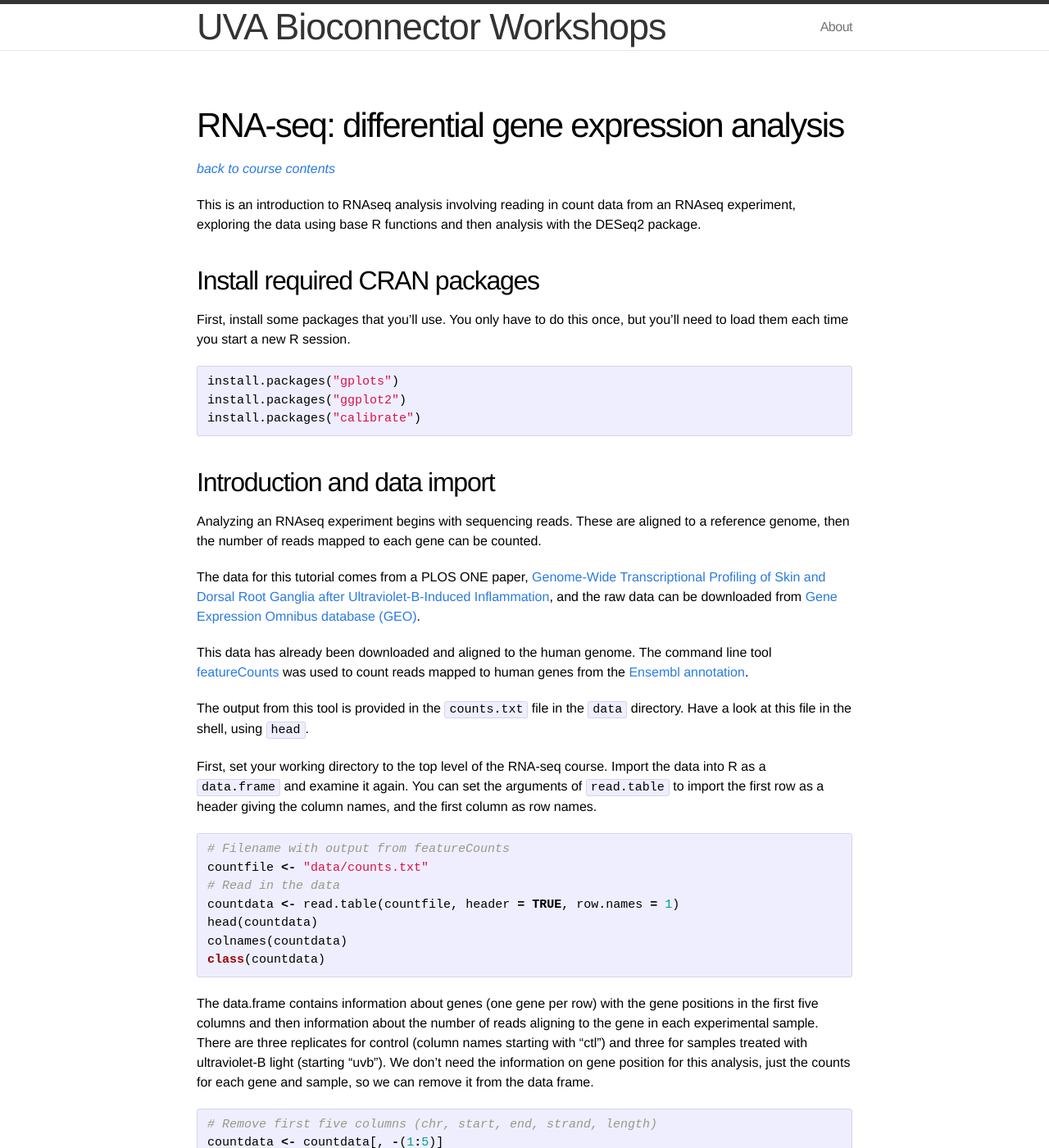
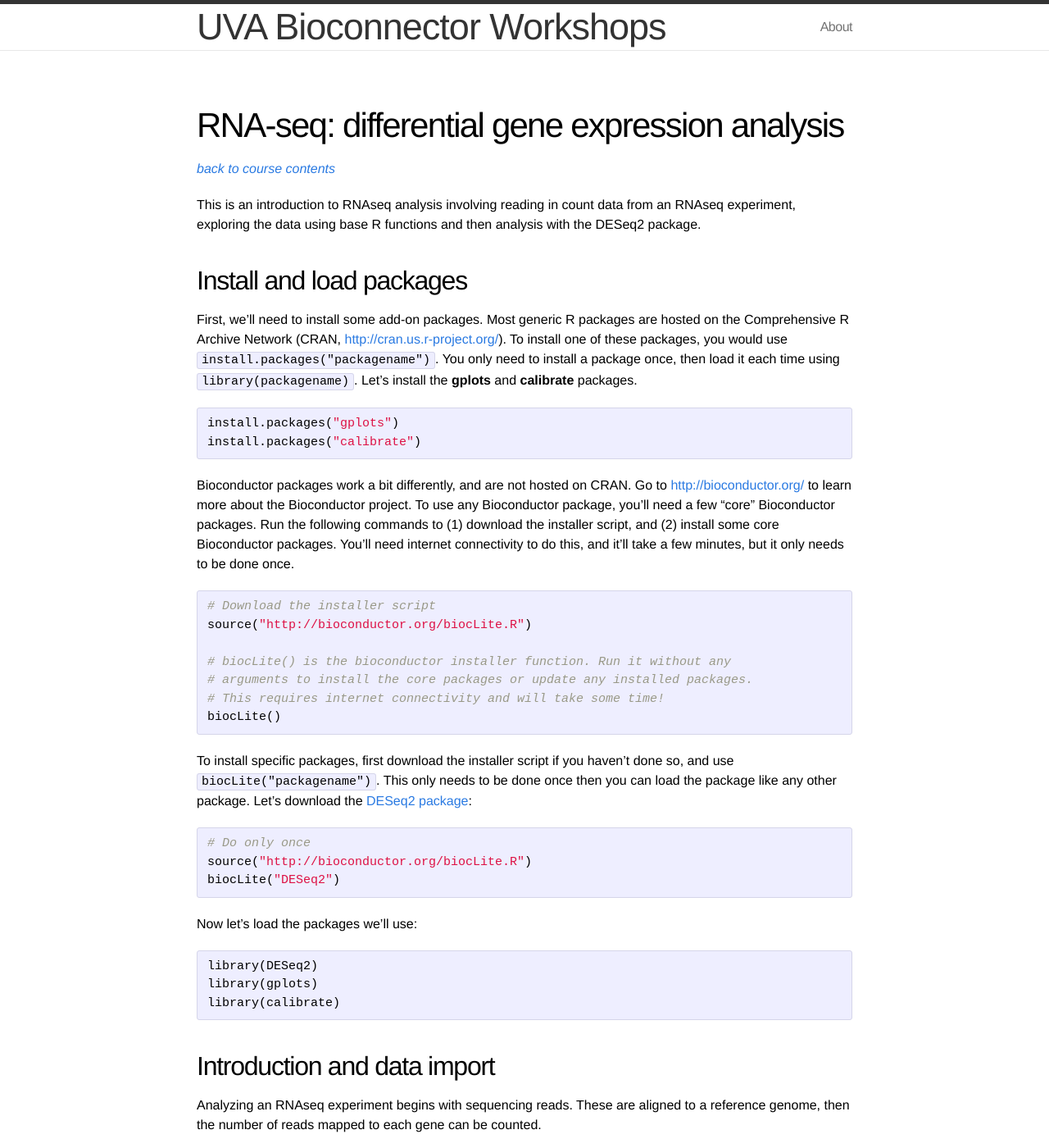
Before and after one commit to bioconnector/workshops2015, a Jekyll site: the page built from lessons/rnaseq-1day/03-differential-expression.md, in a window 1280 px wide and 1400 px high. Shown: the whole window at 82% size. Built offline with Jekyll 4.4.1, drawn with Linux system fonts in a browser that asks for light colours; Markdown is read by kramdown in place of the engine named in the settings.

Commit message:
updated package loading instructions for dge lesson

````diff
--- a/lessons/rnaseq-1day/03-differential-expression.md
+++ b/lessons/rnaseq-1day/03-differential-expression.md
@@ -10,15 +10,45 @@ layout: page
 
 This is an introduction to RNAseq analysis involving reading in count data from an RNAseq experiment, exploring the data using base R functions and then analysis with the DESeq2 package.
 
-## Install required CRAN packages
+## Install and load packages
 
-First, install some packages that you'll use. You only have to do this once, but you'll need to load them each time you start a new R session.
+First, we'll need to install some add-on packages. Most generic R packages are hosted on the Comprehensive R Archive Network (CRAN, <http://cran.us.r-project.org/>). To install one of these packages, you would use `install.packages("packagename")`. You only need to install a package once, then load it each time using `library(packagename)`. Let's install the **gplots** and **calibrate** packages.
 
 
 ```r
 install.packages("gplots")
-install.packages("ggplot2")
 install.packages("calibrate")
+```
+
+Bioconductor packages work a bit differently, and are not hosted on CRAN. Go to <http://bioconductor.org/> to learn more about the Bioconductor project. To use any Bioconductor package, you'll need a few "core" Bioconductor packages. Run the following commands to (1) download the installer script, and (2) install some core Bioconductor packages. You'll need internet connectivity to do this, and it'll take a few minutes, but it only needs to be done once.
+
+
+```r
+# Download the installer script
+source("http://bioconductor.org/biocLite.R")
+
+# biocLite() is the bioconductor installer function. Run it without any
+# arguments to install the core packages or update any installed packages.
+# This requires internet connectivity and will take some time!
+biocLite()
+```
+
+To install specific packages, first download the installer script if you haven't done so, and use `biocLite("packagename")`. This only needs to be done once then you can load the package like any other package. Let's download the [DESeq2 package](http://www.bioconductor.org/packages/release/bioc/html/DESeq2.html):
+
+
+```r
+# Do only once
+source("http://bioconductor.org/biocLite.R")
+biocLite("DESeq2")
+```
+
+Now let's load the packages we'll use:
+
+
+```r
+library(DESeq2)
+library(gplots)
+library(calibrate)
 ```
 
 ## Introduction and data import
````
Also changed, not shown: lessons/rnaseq-1day/03-differential-expression.Rmd (+31 -4 lines).
